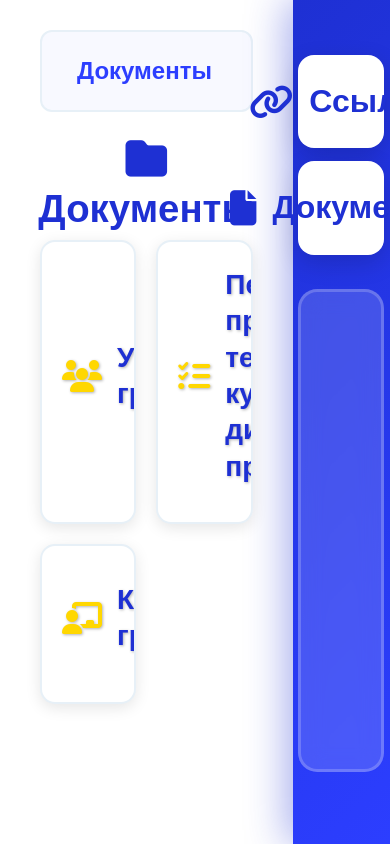
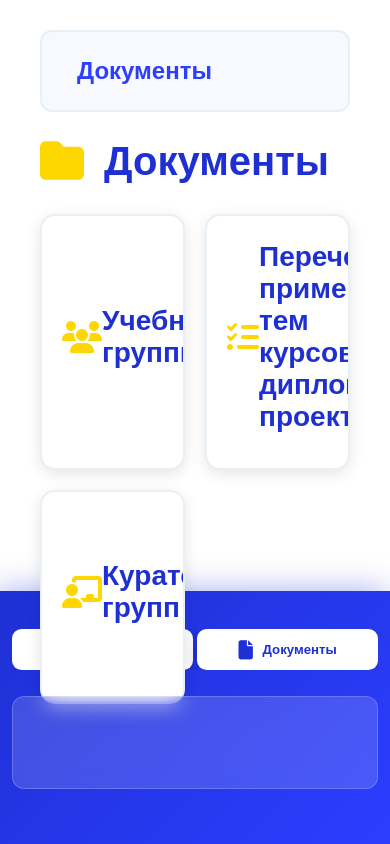
Before and after one commit to Alex1Komorin/kiosk, a React (Create React App) app: page /documents in a window 390 px wide. Built offline with nearby package versions, Linux system fonts and the light colour scheme.

Commit message:
fife commit

```diff
--- a/src/App.js
+++ b/src/App.js
@@ -22,7 +22,7 @@ const ActivityProviderWithRoute = ({ children }) => {
 
 function App() {
   useGlobalBlocker({
-    disableContextMenu: true,
+    disableContextMenu: false,
     disableTextSelection: false,
     disableDrag: false,
     enableDevTools: true
--- a/src/layout/Layout.css
+++ b/src/layout/Layout.css
@@ -1,6 +1,6 @@
 .layout {
-  width: 100vw; /* Занимаем всю ширину viewport */
-  height: 100vh; /* Занимаем всю высоту viewport */
+  width: 100vw;
+  height: 100vh;
   display: flex;
   background: #e7f0f7;
   overflow: hidden;
@@ -13,7 +13,7 @@
   display: flex;
   flex-direction: column;
   min-width: 0;
-  width: 75%; /* Соотношение 75/25 можно оставить в % */
+  width: 80%; /* Увеличиваем основную область */
 }
 
 .content {
@@ -22,60 +22,57 @@
   background: #ffffff;
 }
 
-/* Боковая панель справа */
+/* Боковая панель справа - уменьшаем ширину */
 .sidebar {
-  width: 25%; /* Ширина в процентах от родителя - ок */
-  height: 100%; /* Занимаем всю высоту .layout */
+  width: 20%; /* Уменьшаем с 25% до 20% */
+  height: 100%;
   background: linear-gradient(135deg, #1e30d3 0%, #2c3eff 100%);
   display: flex;
   flex-direction: column;
-  padding: 2.5vh 1.5vw; /* Адаптивные отступы */
-  box-shadow: -6px 0 40px rgba(30, 48, 211, 0.4);
-  box-sizing: border-box; /* Важно! Чтобы padding не увеличивал ширину */
+  padding: 2vh 1vw; /* Уменьшаем отступы */
+  box-shadow: -4px 0 30px rgba(30, 48, 211, 0.4);
+  box-sizing: border-box;
 }
 
 /* Верхний контейнер с кнопками */
 .top-buttons-container {
-  /* Убираем фиксированную высоту в px и vh, используем гибкий подход */
-  flex: 0 0 auto; /* Не растягивается и не сжимается */
-  margin-bottom: 4vh;
-  margin-top: 4vh;
-  /* min-height лучше задать в rem, если очень нужно, но лучше избегать */
+  flex: 0 0 auto;
+  margin-bottom: 3vh;
+  margin-top: 3vh;
 }
 
 /* Вертикальные навигационные кнопки */
 .main-buttons-vertical {
   display: flex;
   flex-direction: column;
-  gap: 1.5vh; /* Отступ между кнопками относительно высоты */
+  gap: 1vh; /* Уменьшаем отступы */
   width: 100%;
 }
 
 .main-btn {
-  padding: 3vh 2vw; /* Адаптивные отступы */
+  padding: 2vh 1.5vw; /* Уменьшаем отступы */
   border: none;
-  border-radius: 1rem; /* Радиус в rem */
+  border-radius: 0.8rem;
   background: #ffffff;
   color: #1e30d3;
-  font-size: 2.5rem; /* Размер шрифта в rem */
-  font-weight: 700;
+  font-size: 1.6rem; /* Уменьшаем размер шрифта */
+  font-weight: 600;
   cursor: pointer;
   transition: all 0.3s ease;
-  box-shadow: 0 8px 25px rgba(0, 0, 0, 0.15);
-  border: 0.2rem solid transparent; /* Толщина边框 в rem */
+  box-shadow: 0 6px 20px rgba(0, 0, 0, 0.12);
+  border: 0.15rem solid transparent;
   text-align: center;
   width: 100%;
   display: flex;
   align-items: center;
   justify-content: center;
-  gap: 1rem; /* Отступ между иконкой и текстом в rem */
-  /* Убираем фиксированную min-height, пусть контент определяет высоту */
-  box-sizing: border-box; /* Критически важно для корректного размера */
+  gap: 0.8rem;
+  box-sizing: border-box;
 }
 
 .main-btn:hover {
-  transform: translateY(-0.3rem); /* Эффект в rem */
-  box-shadow: 0 15px 35px rgba(0, 0, 0, 0.2);
+  transform: translateY(-0.2rem);
+  box-shadow: 0 10px 25px rgba(0, 0, 0, 0.18);
   background: #f8f9ff;
   border-color: #1e30d3;
 }
@@ -83,27 +80,26 @@
 .main-btn.active {
   background: #1e30d3;
   color: #ffffff;
-  box-shadow: 0 12px 30px rgba(30, 48, 211, 0.4);
-  transform: translateY(-0.2rem);
+  box-shadow: 0 8px 25px rgba(30, 48, 211, 0.35);
+  transform: translateY(-0.15rem);
   border-color: #ffffff;
 }
 
 .main-btn .fas {
-  font-size: 2.8rem; /* Относительный размер иконки */
+  font-size: 1.8rem; /* Уменьшаем иконки */
 }
 
 /* Контейнер с контентом */
 .scroll-content-container {
-  /* Заменяем фиксированную высоту на гибкую */
-  flex: 1 1 auto; /* Может растягиваться и сжиматься */
-  min-height: 0; /* Критически важно для Flex/Grid детей с overflow */
+  flex: 0 0 40%; /* Занимает 70% высоты sidebar */
+  min-height: 0;
   background: rgba(255, 255, 255, 0.15);
-  border-radius: 1.2rem;
+  border-radius: 1rem;
   padding: 0;
   overflow: hidden;
-  backdrop-filter: blur(12px);
-  border: 0.2rem solid rgba(255, 255, 255, 0.2);
-  margin-bottom: 4vh;
+  backdrop-filter: blur(10px);
+  border: 0.15rem solid rgba(255, 255, 255, 0.2);
+  margin-bottom: 3vh;
   display: flex;
   flex-direction: column;
 }
@@ -112,92 +108,85 @@
   color: #ffffff;
   display: flex;
   flex-direction: column;
-  height: 100%; /* Занимает всю высоту родителя */
+  height: 100%;
 }
 
 .content-header {
   background: rgba(255, 255, 255, 0.18);
-  padding: 2vh 2vw;
-  border-bottom: 0.2rem solid rgba(255, 255, 255, 0.2);
-  backdrop-filter: blur(6px);
-  border-radius: 1.2rem 1.2rem 0 0;
-  flex: 0 0 auto; /* Заголовок не сжимается и не растягивается */
+  padding: 1.5vh 1.5vw;
+  border-bottom: 0.15rem solid rgba(255, 255, 255, 0.2);
+  backdrop-filter: blur(5px);
+  border-radius: 1rem 1rem 0 0;
+  flex: 0 0 auto;
 }
 
 .content-title {
-  font-size: 2.5rem;
+  font-size: 1.8rem; /* Уменьшаем заголовок */
   margin: 0;
   text-align: center;
-  font-weight: 700;
-  text-shadow: 2px 2px 4px rgba(0, 0, 0, 0.4);
+  font-weight: 600;
+  text-shadow: 1px 1px 3px rgba(0, 0, 0, 0.3);
   display: flex;
   align-items: center;
   justify-content: center;
-  gap: 1rem;
+  gap: 0.8rem;
 }
 
 .content-title .fas {
-  font-size: 2.8rem;
+  font-size: 2rem; /* Уменьшаем иконку заголовка */
 }
 
 .content-scrollable {
-  flex: 1 1 auto; /* Занимает всё оставшееся пространство */
+  flex: 1 1 auto;
   overflow-y: auto;
-  padding: 2vh 1.5vw;
+  padding: 1.5vh 1.2vw;
 }
 
 .content-items {
   display: flex;
   flex-direction: column;
-  gap: 1.5vh;
+  gap: 1.2vh;
 }
 
 /* Кнопки-ссылки */
 .content-item {
   background: rgba(255, 255, 255, 0.18);
-  padding: 2vh 1.5vw;
-  border-radius: 1rem;
-  border: 0.2rem solid rgba(255, 255, 255, 0.25);
+  padding: 1vh 0.8vw; /* Уменьшаем отступы */
+  border-radius: 0.6rem;
+  border: 0.1rem solid rgba(255, 255, 255, 0.25);
   transition: all 0.3s ease;
-  backdrop-filter: blur(6px);
+  backdrop-filter: blur(5px);
   cursor: pointer;
-  /* min-height лучше убрать, пусть контент определяет высоту */
   display: flex;
   flex-direction: column;
   justify-content: center;
   box-sizing: border-box;
 }
 
-.content-item:hover {
-  background: rgba(255, 255, 255, 0.25);
-  transform: translateX(0.5rem);
-  box-shadow: 4px 4px 15px rgba(0, 0, 0, 0.2);
-}
-
 .content-item h4 {
-  margin: 0 0 0.5rem 0;
-  font-size: 1.8rem;
-  font-weight: 600;
+  font-size: 1rem; /* Уменьшаем размер заголовка */
+  font-weight: 500;
   color: #ffffff;
-  text-shadow: 1px 1px 3px rgba(0, 0, 0, 0.3);
+  text-shadow: 1px 1px 2px rgba(0, 0, 0, 0.2);
   display: flex;
   align-items: center;
-  gap: 1rem;
+  gap: 0.5rem;
+  margin: 0;
 }
 
 .content-item .fas {
-  font-size: 2rem;
-  width: 1.2em; /* Ширина относительно размера шрифта */
+  font-size: 1rem; /* Уменьшаем иконки */
+  width: 1em;
   text-align: center;
 }
 
 .content-item p {
-  margin: 0.4rem 0;
-  font-size: 1.4rem;
+  margin: 0.1rem 0;
+  font-size: 0.8rem; /* Уменьшаем текст */
   opacity: 0.9;
   color: #e7f0f7;
-  font-weight: 500;
-  line-height: 1.3;
+  font-weight: 400;
+  line-height: 1.1;
 }
 
 /* Папки документов */
@@ -212,14 +201,14 @@
 
 /* Нижний контейнер */
 .bottom-container {
-  flex: 0 0 auto; /* Не растягивается и не сжимается */
+  flex: 0 0 auto;
   display: flex;
-  align-items: flex-start; /* Было 'start' -> исправлено на стандартное значение */
+  align-items: flex-start;
   justify-content: center;
-  margin-top: 2vh; /* Добавим отступ сверху вместо фиксированной высоты */
+  margin-top: 2vh;
 }
 
-/* Кнопка дома */
+/* Кнопка дома - уменьшаем размер */
 .home-button-container {
   display: flex;
   justify-content: center;
@@ -227,33 +216,32 @@
 }
 
 .home-button {
-  padding: 3vh 4vw;
+  padding: 2vh 3vw; /* Уменьшаем отступы */
   border: none;
-  border-radius: 1.5rem;
+  border-radius: 1.2rem;
   background: linear-gradient(135deg, #ffffff 0%, #e7f0f7 100%);
   color: #1e30d3;
-  font-size: 2.8rem;
-  font-weight: 700;
+  font-size: 2rem; /* Уменьшаем шрифт */
+  font-weight: 600;
   cursor: pointer;
   transition: all 0.3s ease;
-  box-shadow: 0 12px 35px rgba(0, 0, 0, 0.25);
+  box-shadow: 0 8px 25px rgba(0, 0, 0, 0.2);
   display: flex;
   align-items: center;
-  gap: 1.5rem;
-  /* Заменяем фиксированные min-width/height на max/min где нужно */
-  min-width: min(400px, 90%); /* Не уже 400px, но не шире 90% */
+  gap: 1rem;
+  min-width: min(300px, 85%); /* Уменьшаем минимальную ширину */
   justify-content: center;
   box-sizing: border-box;
 }
 
 .home-button:hover {
-  transform: translateY(-0.3rem);
-  box-shadow: 0 18px 40px rgba(0, 0, 0, 0.35);
+  transform: translateY(-0.2rem);
+  box-shadow: 0 12px 30px rgba(0, 0, 0, 0.3);
   background: linear-gradient(135deg, #e7f0f7 0%, #d0e0f0 100%);
 }
 
 .home-button .fas {
-  font-size: 3.2rem;
+  font-size: 2.2rem; /* Уменьшаем иконку */
 }
 
 /* Стили для iframe */
@@ -266,18 +254,18 @@
 
 /* Стили для скроллбара */
 .content-scrollable::-webkit-scrollbar {
-  width: 0.8rem;
+  width: 0.6rem;
 }
 
 .content-scrollable::-webkit-scrollbar-track {
   background: rgba(255, 255, 255, 0.1);
-  border-radius: 0.5rem;
+  border-radius: 0.4rem;
 }
 
 .content-scrollable::-webkit-scrollbar-thumb {
   background: linear-gradient(135deg, #ffffff 0%, #e7f0f7 100%);
-  border-radius: 0.5rem;
-  border: 0.2rem solid transparent;
+  border-radius: 0.4rem;
+  border: 0.15rem solid transparent;
   background-clip: content-box;
 }
 
@@ -289,7 +277,7 @@
 @keyframes fadeIn {
   from {
     opacity: 0;
-    transform: translateY(20px);
+    transform: translateY(15px);
   }
   to {
     opacity: 1;
@@ -301,43 +289,89 @@
   animation: fadeIn 0.4s ease-out;
 }
 
-/* Адаптация - МЕДИАЗАПРОСЫ НУЖНО ТОЖЕ ПЕРЕПИСАТЬ НА ОТНОСИТЕЛЬНЫЕ ЕДИНИЦЫ */
-/* Этот блок, вероятно, нужно будет полностью переработать */
+/* Адаптация для мобильных устройств */
 @media (max-width: 1600px) {
   .main-btn {
-    font-size: 2rem;
+    font-size: 1.4rem;
+    padding: 1.8vh 1.3vw;
   }
 
   .main-btn .fas {
-    font-size: 2.2rem;
+    font-size: 1.6rem;
   }
 
   .content-title {
-    font-size: 2rem;
+    font-size: 1.6rem;
   }
 
   .content-title .fas {
-    font-size: 2.2rem;
+    font-size: 1.8rem;
   }
 
   .content-item h4 {
-    font-size: 1.5rem;
+    font-size: 1rem;
   }
 
   .content-item .fas {
-    font-size: 1.7rem;
+    font-size: 0.8rem;
   }
 
   .content-item p {
-    font-size: 1.2rem;
+    font-size: 0.8rem;
   }
 
   .home-button {
-    font-size: 2.2rem;
+    font-size: 1.8rem;
+    padding: 1.8vh 2.8vw;
   }
 
   .home-button .fas {
-    font-size: 2.5rem;
+    font-size: 2rem;
+  }
+}
+
+@media (max-width: 1200px) {
+  .sidebar {
+    width: 25%; /* Возвращаем стандартную ширину на средних экранах */
+    padding: 1.8vh 1vw;
+  }
+
+  .main-btn {
+    font-size: 1.2rem;
+    padding: 1.6vh 1.2vw;
+  }
+
+  .content-title {
+    font-size: 1.4rem;
+  }
+}
+
+@media (max-width: 768px) {
+  .layout {
+    flex-direction: column; /* Вертикальная компоновка на мобильных */
+  }
+
+  .main-content {
+    width: 100%;
+    height: 70%; /* Основная область занимает 70% */
+  }
+
+  .sidebar {
+    width: 100%; /* На всю ширину */
+    height: 30%; /* Занимает 30% высоты */
+    padding: 1.5vh 3vw;
+  }
+
+  .main-buttons-vertical {
+    flex-direction: row; /* Горизонтальное расположение кнопок */
+    gap: 1vw;
+    overflow-x: auto;
+  }
+
+  .main-btn {
+    min-width: 120px;
+    font-size: 1.1rem;
+    padding: 1.2vh 2vw;
   }
 }
 
@@ -345,95 +379,53 @@
 .documents-info {
   text-align: center;
   color: #ffffff;
-  padding: 2vh 2vw;
+  padding: 1.5vh 2vw;
 }
 
 .documents-info p {
-  font-size: 1.6rem;
-  margin-bottom: 2vh;
+  font-size: 1.3rem;
+  margin-bottom: 1.5vh;
   opacity: 0.9;
-  line-height: 1.4;
+  line-height: 1.3;
 }
 
 .go-to-documents-btn {
-  padding: 2vh 3vw;
+  padding: 1.5vh 2.5vw;
   border: none;
-  border-radius: 1.2rem;
+  border-radius: 1rem;
   background: linear-gradient(135deg, #ffffff 0%, #e7f0f7 100%);
   color: #1e30d3;
-  font-size: 1.8rem;
-  font-weight: 700;
+  font-size: 1.4rem;
+  font-weight: 600;
   cursor: pointer;
   transition: all 0.3s ease;
-  box-shadow: 0 10px 30px rgba(0, 0, 0, 0.2);
+  box-shadow: 0 8px 25px rgba(0, 0, 0, 0.15);
   display: flex;
   align-items: center;
-  gap: 1rem;
-  min-width: min(350px, 80%);
+  gap: 0.8rem;
+  min-width: min(280px, 75%);
   justify-content: center;
   margin: 0 auto;
   box-sizing: border-box;
 }
 
 .go-to-documents-btn:hover {
-  transform: translateY(-0.2rem);
-  box-shadow: 0 15px 35px rgba(0, 0, 0, 0.3);
+  transform: translateY(-0.15rem);
+  box-shadow: 0 12px 30px rgba(0, 0, 0, 0.25);
   background: linear-gradient(135deg, #e7f0f7 0%, #d0e0f0 100%);
 }
 
 .go-to-documents-btn .fas {
-  font-size: 2rem;
+  font-size: 1.6rem;
 }
 
-/* Специфичные стили для разных секций */
-.content-item.link-item {
-  background: rgba(255, 255, 255, 0.18);
+/* Базовые настройки для rem */
+:root {
+  font-size: 14px; /* Уменьшаем базовый размер */
 }
 
-.content-item.document-item {
-  background: rgba(86, 104, 255, 0.25);
-}
-
-.content-item.other-item {
-  background: rgba(255, 193, 7, 0.2);
-}
-
-/* Эффекты при наведении для разных типов элементов */
-.content-item.link-item:hover {
-  background: rgba(255, 255, 255, 0.25);
-}
-
-.content-item.document-item:hover {
-  background: rgba(86, 104, 255, 0.35);
-}
-
-.content-item.other-item:hover {
-  background: rgba(255, 193, 7, 0.3);
-}
-
-/* Плавная прокрутка */
-.content-scrollable {
-  scroll-behavior: smooth;
-}
-
-/* Улучшенная анимация появления */
-@keyframes slideInRight {
-  from {
-    opacity: 0;
-    transform: translateX(30px);
-  }
-  to {
-    opacity: 1;
-    transform: translateX(0);
+@media (max-width: 768px) {
+  :root {
+    font-size: 12px;
   }
 }
-
-.content-item {
-  animation: slideInRight 0.5s ease-out;
-}
-
-/* Базовые настройки для rem (обычно это делается в :root) */
-html {
-  font-size: 16px; /* Базовый размер, от которого считаются rem */
-  /* На очень больших экранах можно увеличить базовый размер */
-}
--- a/src/pages/DocumentsPage/DocumentPage.css
+++ b/src/pages/DocumentsPage/DocumentPage.css
@@ -1,3 +1,4 @@
+/* src/pages/DocumentPage/DocumentPage.css */
 .document-page {
   width: calc(100% - 80px);
   height: 100%;
@@ -6,7 +7,7 @@
   overflow-y: auto;
 }
 
-.loading {
+.document-loading {
   display: flex;
   justify-content: center;
   align-items: center;
@@ -16,7 +17,7 @@
 }
 
 /* Хлебные крошки */
-.breadcrumbs {
+.document-breadcrumbs {
   display: flex;
   align-items: center;
   margin-bottom: 30px;
@@ -26,19 +27,19 @@
   border: 2px solid #e7f0f7;
 }
 
-.breadcrumb {
+.document-breadcrumb {
   display: flex;
   align-items: center;
 }
 
-.breadcrumb-separator {
+.document-breadcrumb-separator {
   margin: 0 15px;
   font-size: 28px;
   color: #1e30d3;
   font-weight: bold;
 }
 
-.breadcrumb-link {
+.document-breadcrumb-link {
   background: none;
   border: none;
   font-size: 28px;
@@ -50,24 +51,24 @@
   font-weight: 600;
 }
 
-.breadcrumb-link:hover:not(.current) {
+.document-breadcrumb-link:hover:not(.current) {
   background: #1e30d3;
   color: #ffffff;
   transform: translateY(-2px);
 }
 
-.breadcrumb-link.current {
+.document-breadcrumb-link.current {
   color: #2c3eff;
   cursor: default;
   font-weight: 700;
 }
 
-.breadcrumb-link:disabled {
+.document-breadcrumb-link:disabled {
   cursor: default;
 }
 
 /* Заголовок страницы */
-.page-title {
+.document-page-title {
   font-size: 48px;
   color: #1e30d3;
   margin-bottom: 40px;
@@ -77,21 +78,21 @@
   font-weight: 700;
 }
 
-.page-title .fas {
+.document-page-title .fas {
   font-size: 52px;
   color: #ffd700;
 }
 
-/* Сетка как в Google Документов - 2 в ряд */
-.folder-content {
+/* Сетка документов */
+.document-folder-content {
   display: grid;
   grid-template-columns: repeat(2, 1fr);
   gap: 25px;
   margin-bottom: 40px;
 }
 
-/* Элементы сетки */
-.content-item {
+/* Элементы документов */
+.document-item {
   background: #ffffff;
   border: 2px solid #e7f0f7;
   border-radius: 15px;
@@ -107,62 +108,60 @@
   overflow: hidden;
 }
 
-.content-item:hover {
+.document-item:hover {
   transform: translateY(-5px);
   box-shadow: 0 8px 25px rgba(0, 0, 0, 0.15);
   border-color: #1e30d3;
 }
 
-.content-item.folder:hover {
+.document-folder:hover {
   background: linear-gradient(135deg, #f8f9ff 0%, #e7f0f7 100%);
 }
 
-.content-item.file:hover {
+.document-file:hover {
   background: linear-gradient(135deg, #ffffff 0%, #f5f8ff 100%);
 }
 
-.content-item h4 {
-  margin: 0 0 12px 0;
+.document-item h4 {
   font-size: 32px;
   font-weight: 600;
   color: #1e30d3;
   display: flex;
   align-items: center;
-  gap: 15px;
-  line-height: 1.3;
+  margin: 0 0 10px 0;
 }
 
-.content-item .fas {
+.document-item .fas {
   font-size: 36px;
   width: 40px;
   text-align: center;
 }
 
-.content-item.folder .fas {
+.document-folder .fas {
   color: #ffd700;
 }
 
-.content-item.file .fas.fa-file-pdf {
+.document-file .fas.fa-file-pdf {
   color: #ff6b6b;
 }
 
-.content-item.file .fas.fa-file-word {
+.document-file .fas.fa-file-word {
   color: #4b6bc6;
 }
 
-.content-item.file .fas.fa-file-excel {
+.document-file .fas.fa-file-excel {
   color: #27ae60;
 }
 
-.content-item.file .fas.fa-file-powerpoint {
+.document-file .fas.fa-file-powerpoint {
   color: #f39c12;
 }
 
-.content-item.file .fas.fa-file {
+.document-file .fas.fa-file {
   color: #95a5a6;
 }
 
-.size {
+.document-size {
   font-size: 24px;
   color: #7f8c8d;
   font-style: italic;
@@ -170,8 +169,8 @@
   font-weight: 500;
 }
 
-/* Индикатор загрузки при переходе */
-.loading-overlay {
+/* Индикатор загрузки */
+.document-loading-overlay {
   position: fixed;
   top: 0;
   left: 0;
@@ -184,13 +183,13 @@
   z-index: 1000;
 }
 
-.loading-spinner {
+.document-loading-spinner {
   font-size: 64px;
   color: #1e30d3;
 }
 
 /* Анимации */
-@keyframes fadeIn {
+@keyframes documentFadeIn {
   from {
     opacity: 0;
     transform: translateY(20px);
@@ -201,18 +200,18 @@
   }
 }
 
-.folder-content {
-  animation: fadeIn 0.5s ease-out;
+.document-folder-content {
+  animation: documentFadeIn 0.5s ease-out;
 }
 
-@keyframes pulse {
+@keyframes documentPulse {
   0% { transform: scale(1); }
   50% { transform: scale(1.05); }
   100% { transform: scale(1); }
 }
 
-.content-item:hover {
-  animation: pulse 0.3s ease-in-out;
+.document-item:hover {
+  animation: documentPulse 0.3s ease-in-out;
 }
 
 /* Адаптивность */
@@ -221,73 +220,73 @@
     padding: 30px 40px;
   }
 
-  .breadcrumbs {
+  .document-breadcrumbs {
     padding: 15px 20px;
     margin-bottom: 25px;
   }
 
-  .breadcrumb-separator {
+  .document-breadcrumb-separator {
     margin: 0 12px;
     font-size: 24px;
   }
 
-  .breadcrumb-link {
+  .document-breadcrumb-link {
     font-size: 24px;
     padding: 10px 15px;
   }
 
-  .page-title {
+  .document-page-title {
     font-size: 40px;
     margin-bottom: 30px;
   }
 
-  .page-title .fas {
+  .document-page-title .fas {
     font-size: 44px;
   }
 
-  .folder-content {
+  .document-folder-content {
     gap: 20px;
   }
 
-  .content-item {
+  .document-item {
     padding: 25px 20px;
     min-height: 160px;
   }
 
-  .content-item h4 {
+  .document-item h4 {
     font-size: 28px;
   }
 
-  .content-item .fas {
+  .document-item .fas {
     font-size: 32px;
   }
 
-  .size {
+  .document-size {
     font-size: 21px;
   }
 }
 
-/* Для очень большого количества элементов */
-.folder-content.with-scroll {
+/* Скролл для большого количества элементов */
+.document-folder-content.with-scroll {
   max-height: 600px;
   overflow-y: auto;
   padding-right: 10px;
 }
 
-.folder-content.with-scroll::-webkit-scrollbar {
+.document-folder-content.with-scroll::-webkit-scrollbar {
   width: 12px;
 }
 
-.folder-content.with-scroll::-webkit-scrollbar-track {
+.document-folder-content.with-scroll::-webkit-scrollbar-track {
   background: #f1f1f1;
   border-radius: 6px;
 }
 
-.folder-content.with-scroll::-webkit-scrollbar-thumb {
+.document-folder-content.with-scroll::-webkit-scrollbar-thumb {
   background: #1e30d3;
   border-radius: 6px;
 }
 
-.folder-content.with-scroll::-webkit-scrollbar-thumb:hover {
+.document-folder-content.with-scroll::-webkit-scrollbar-thumb:hover {
   background: #2c3eff;
 }
--- a/src/pages/DocumentsPage/DocumentPage.jsx
+++ b/src/pages/DocumentsPage/DocumentPage.jsx
@@ -13,10 +13,8 @@ const DocumentPage = () => {
   const [breadcrumbs, setBreadcrumbs] = useState([]);
   const [selectedPdf, setSelectedPdf] = useState(null);
 
-  // Получаем функцию продления сессии из контекста
   const { extendSession } = useActivity();
 
-  // Функция для поиска папки по пути
   const findFolderByPath = (data, targetPath) => {
     if (data.path === targetPath) {
       return data;
@@ -32,7 +30,6 @@ const DocumentPage = () => {
     return null;
   };
 
-  // Функция для построения хлебных крошек (ИСПРАВЛЕННАЯ)
   const buildBreadcrumbs = (data, targetPath, crumbs = []) => {
     const newCrumbs = [...crumbs, { name: data.name, path: data.path }];
 
@@ -42,7 +39,6 @@ const DocumentPage = () => {
 
     if (data.children) {
       for (const child of data.children) {
-        // Ищем во всех детях, а не только в папках
         const result = buildBreadcrumbs(child, targetPath, newCrumbs);
         if (result) return result;
       }
@@ -53,45 +49,30 @@ const DocumentPage = () => {
 
   useEffect(() => {
     const decodedPath = folderPath ? decodeURIComponent(`/${folderPath}`) : '/';
-    console.log('Ищем путь:', decodedPath);
-
     const folder = findFolderByPath(documentsData, decodedPath);
     const crumbs = buildBreadcrumbs(documentsData, decodedPath);
-
-    console.log('Найдена папка:', folder);
-    console.log('Хлебные крошки:', crumbs);
 
     setCurrentFolder(folder || documentsData);
     setBreadcrumbs(crumbs || []);
   }, [folderPath]);
 
   const handleFolderClick = (folder) => {
-    // Кодируем путь для URL
     const encodedPath = encodeURIComponent(folder.path.replace(/^\//, ''));
     navigate(`/documents/${encodedPath}`);
   };
 
   const handleFileClick = (file) => {
-    console.log('Клик по файлу:', file);
-    console.log('Путь файла:', file.path);
-
     if (file.path.endsWith('.pdf')) {
       const fullPath = file.path;
-      console.log('Полный путь к PDF:', fullPath);
-
-      // Проверим, существует ли файл
       fetch(fullPath, { method: 'HEAD' })
         .then(response => {
-          console.log('Файл существует:', response.ok);
           if (response.ok) {
             setSelectedPdf(fullPath);
           } else {
-            console.error('Файл не найден:', fullPath);
             alert('Файл не найден: ' + fullPath);
           }
         })
         .catch(error => {
-          console.error('Ошибка проверки файла:', error);
           alert('Ошибка при проверке файла: ' + fullPath);
         });
     } else {
@@ -111,7 +92,7 @@ const DocumentPage = () => {
   if (!currentFolder) {
     return (
       <div className="document-page">
-        <div className="loading">Загрузка...</div>
+        <div className="document-loading">Загрузка...</div>
       </div>
     );
   }
@@ -119,12 +100,12 @@ const DocumentPage = () => {
   return (
     <div className="document-page">
       {/* Хлебные крошки */}
-      <div className="breadcrumbs">
+      <div className="document-breadcrumbs">
         {breadcrumbs.map((crumb, index) => (
-          <span key={crumb.path} className="breadcrumb">
-            {index > 0 && <span className="breadcrumb-separator">/</span>}
+          <span key={crumb.path} className="document-breadcrumb">
+            {index > 0 && <span className="document-breadcrumb-separator">/</span>}
             <button
-              className={`breadcrumb-link ${index === breadcrumbs.length - 1 ? 'current' : ''}`}
+              className={`document-breadcrumb-link ${index === breadcrumbs.length - 1 ? 'current' : ''}`}
               onClick={() => handleBreadcrumbClick(crumb.path)}
               disabled={index === breadcrumbs.length - 1}
             >
@@ -135,17 +116,17 @@ const DocumentPage = () => {
       </div>
 
       {/* Заголовок */}
-      <h1 className="page-title">
+      <h1 className="document-page-title">
         <i className="fas fa-folder"></i>
         {currentFolder.name}
       </h1>
 
       {/* Содержимое папки */}
-      <div className="folder-content">
+      <div className="document-folder-content">
         {currentFolder.children && currentFolder.children.map(item => (
           <div
             key={item.path}
-            className={`content-item ${item.type === 'folder' ? 'folder' : 'file'}`}
+            className={`document-item ${item.type === 'folder' ? 'document-folder' : 'document-file'}`}
             onClick={() => item.type === 'folder' ? handleFolderClick(item) : handleFileClick(item)}
           >
             <h4>
@@ -153,13 +134,13 @@ const DocumentPage = () => {
               {item.name}
             </h4>
             {item.type === 'file' && item.size && (
-              <p className="size">{item.size}</p>
+              <p className="document-size">{item.size}</p>
             )}
           </div>
         ))}
       </div>
 
-      {/* Используем компонент PDFViewer с передачей onUserActivity */}
+      {/* PDF Viewer */}
       {selectedPdf && (
         <PDFViewer
           filePath={selectedPdf}
```
